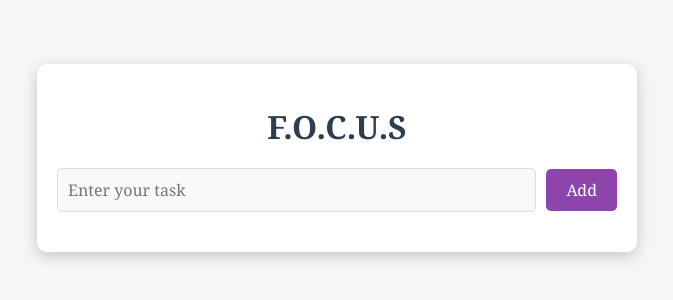
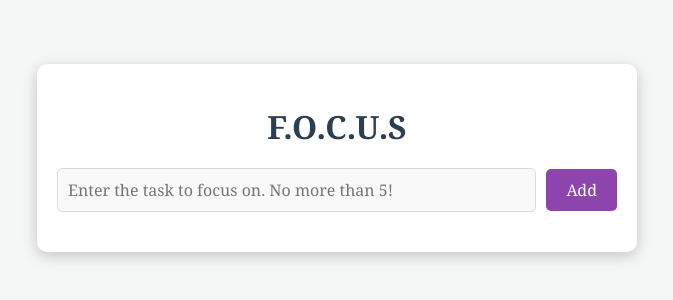
Before and after one commit to mj230808/tasklist, a plain HTML site: page index.html in a window 1280 px wide. Shown: the part 242-542 px from the top of the page, without its empty margins (303-976 px from the left). Drawn offline with Linux system fonts and the light colour scheme.

Commit message:
change placeholder

```diff
--- a/index.html
+++ b/index.html
@@ -19,7 +19,7 @@
   <div class="container">
     <h1 class="title">F.O.C.U.S</h1>
     <div class="todo-input-container">
-      <input type="text" id="taskInput" class="task-input" placeholder="Enter your task" maxlength="50">
+      <input type="text" id="taskInput" class="task-input" placeholder="Enter the task to focus on. No more than 5!" maxlength="50">
       <button id="addTaskButton" class="button">Add</button>
     </div>
     <ul id="taskList" class="task-list">
--- a/script.js
+++ b/script.js
@@ -15,7 +15,7 @@ document.addEventListener('DOMContentLoaded', () => {
     } else {
       taskInput.disabled = false;
       addTaskButton.disabled = false;
-      taskInput.placeholder = 'Enter your task';
+      taskInput.placeholder = 'Enter the task to focus on. No more than 5!';
     }
   }
 
```
